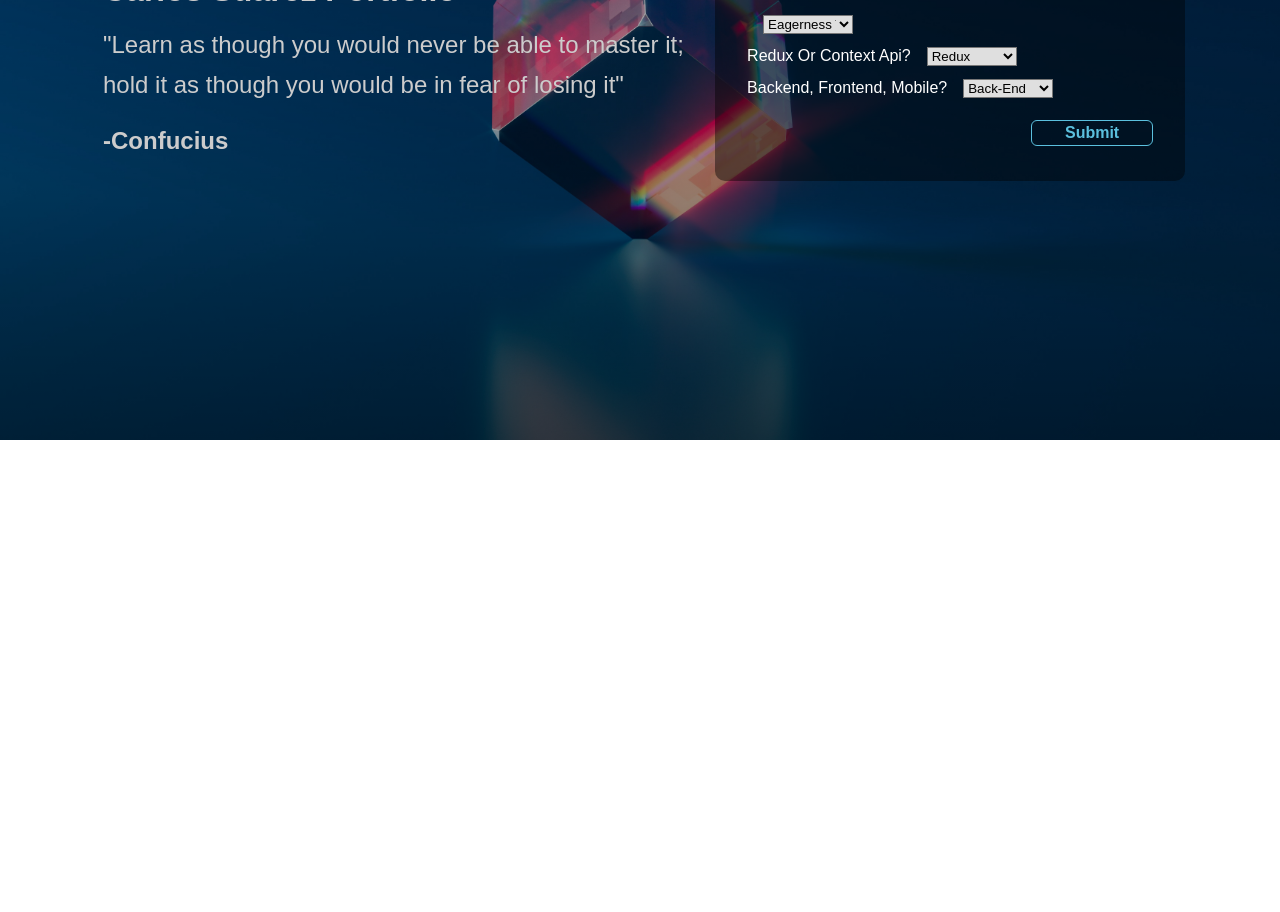
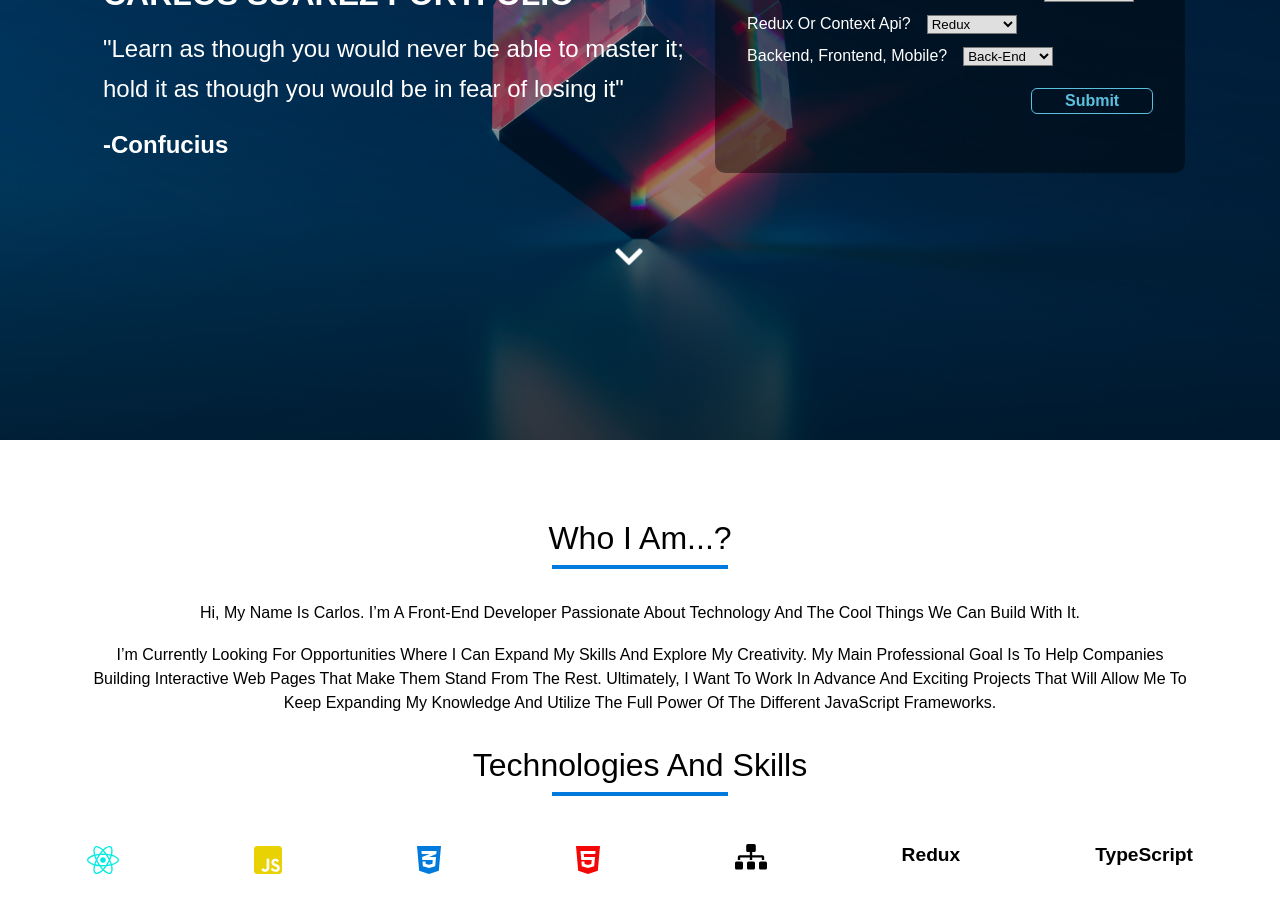
Before and after one commit to CarlosSuarezJS20/practice-react-typescript, a React (Create React App) app: page / in a window 1280 px wide. Shown: the part 360-1272 px from the top of the page. Before the commit the page ends 800 px from the top, so only its background shows below. Built offline with nearby package versions, Linux system fonts and the light colour scheme.

Commit message:
started about section

```diff
--- a/src/App.tsx
+++ b/src/App.tsx
@@ -1,12 +1,14 @@
 import React from "react";
 import Toolbar from "./components/navigation/toolbar";
 import HeroBanner from "./components/heroSection/heroBanner/heroBanner";
+import AboutSection from "./components/aboutSection/aboutSection";
 
 const App: React.FC = () => {
   return (
     <div>
       <Toolbar />
       <HeroBanner />
+      <AboutSection />
     </div>
   );
 };
--- /dev/null
+++ b/src/components/UI/loader/loader.css
@@ -0,0 +1,111 @@
+.ldsEllipsis {
+  display: inline-block;
+  position: relative;
+  width: 80px;
+  height: 80px;
+}
+.ldsEllipsis div {
+  position: absolute;
+  top: 33px;
+  width: 13px;
+  height: 13px;
+  border-radius: 50%;
+  background: rgb(194, 194, 10);
+  animation-timing-function: cubic-bezier(0, 1, 1, 0);
+}
+.ldsEllipsis div:nth-child(1) {
+  left: 8px;
+  animation: lds-ellipsis1 0.6s infinite;
+}
+.ldsEllipsis div:nth-child(2) {
+  left: 8px;
+  animation: lds-ellipsis2 0.6s infinite;
+}
+.ldsEllipsis div:nth-child(3) {
+  left: 32px;
+  animation: lds-ellipsis2 0.6s infinite;
+}
+.ldsEllipsis div:nth-child(4) {
+  left: 56px;
+  animation: lds-ellipsis3 0.6s infinite;
+}
+@keyframes lds-ellipsis1 {
+  0% {
+    transform: scale(0);
+  }
+  100% {
+    transform: scale(1);
+  }
+}
+@keyframes lds-ellipsis3 {
+  0% {
+    transform: scale(1);
+  }
+  100% {
+    transform: scale(0);
+  }
+}
+@keyframes lds-ellipsis2 {
+  0% {
+    transform: translate(0, 0);
+  }
+  100% {
+    transform: translate(24px, 0);
+  }
+}
+
+/* Second */
+.sendFormLdsEllipsis {
+  display: inline-block;
+  position: relative;
+  width: 30px;
+  height: 30px;
+}
+.sendFormLdsEllipsis div {
+  position: absolute;
+  width: 5px;
+  height: 5px;
+  border-radius: 50%;
+  background: rgb(194, 194, 10);
+  animation-timing-function: cubic-bezier(0, 1, 1, 0);
+}
+.sendFormLdsEllipsis div:nth-child(1) {
+  left: 8px;
+  animation: lds-ellipsis1 0.6s infinite;
+}
+.sendFormLdsEllipsis div:nth-child(2) {
+  left: 8px;
+  animation: lds-ellipsis2 0.6s infinite;
+}
+.sendFormLdsEllipsis div:nth-child(3) {
+  left: 32px;
+  animation: lds-ellipsis2 0.6s infinite;
+}
+.sendFormLdsEllipsis div:nth-child(4) {
+  left: 56px;
+  animation: lds-ellipsis3 0.6s infinite;
+}
+@keyframes lds-ellipsis1 {
+  0% {
+    transform: scale(0);
+  }
+  100% {
+    transform: scale(1);
+  }
+}
+@keyframes lds-ellipsis3 {
+  0% {
+    transform: scale(1);
+  }
+  100% {
+    transform: scale(0);
+  }
+}
+@keyframes lds-ellipsis2 {
+  0% {
+    transform: translate(0, 0);
+  }
+  100% {
+    transform: translate(24px, 0);
+  }
+}
--- /dev/null
+++ b/src/components/UI/loader/loader.tsx
@@ -0,0 +1,15 @@
+import React from "react";
+import "./loader.css";
+
+const MyProfileLoader: React.FC = () => {
+  return (
+    <div className={"ldsEllipsis"}>
+      <div></div>
+      <div></div>
+      <div></div>
+      <div></div>
+    </div>
+  );
+};
+
+export default MyProfileLoader;
--- /dev/null
+++ b/src/components/aboutSection/aboutSection.css
@@ -0,0 +1,64 @@
+.about-section {
+  padding: 5rem 2rem;
+  max-width: 1170px;
+  margin: 0 auto;
+  text-align: center;
+}
+
+.about-section h2 {
+  text-transform: capitalize;
+  font-weight: 300;
+}
+
+.about-section p {
+  text-transform: capitalize;
+  font-weight: 300;
+}
+
+.underline {
+  width: 11rem;
+  height: 0.25rem;
+  margin: 0.5rem auto 2rem auto;
+  background: rgb(0, 122, 221);
+}
+
+.skills-holder {
+  margin-top: 2rem;
+}
+
+.skills-icons-holder {
+  display: flex;
+  justify-content: space-between;
+  margin-top: 3rem;
+}
+
+.language-skill {
+  text-transform: capitalize;
+  font-weight: bold;
+  font-size: 1.2rem;
+}
+
+.css-about {
+  font-size: 2rem;
+  color: rgb(0, 122, 221);
+}
+
+.react-about {
+  font-size: 2rem;
+  color: rgb(4, 236, 225);
+}
+
+.html-about {
+  font-size: 2rem;
+  color: rgb(243, 7, 7);
+}
+
+.javaScritps-about {
+  font-size: 2rem;
+  color: rgb(233, 210, 4);
+}
+
+.faSitemaps-about {
+  font-size: 1.6rem;
+  color: black;
+}
--- /dev/null
+++ b/src/components/aboutSection/aboutSection.tsx
@@ -0,0 +1,49 @@
+import React from "react";
+import "./aboutSection.css";
+
+import { FontAwesomeIcon } from "@fortawesome/react-fontawesome";
+import {
+  faReact,
+  faJsSquare,
+  faCss3Alt,
+  faHtml5,
+} from "@fortawesome/free-brands-svg-icons";
+
+import { faSitemap } from "@fortawesome/free-solid-svg-icons";
+
+const AboutSection: React.FC = () => {
+  return (
+    <section className="about-section">
+      <h2>who i am...? </h2>
+      <div className="underline"></div>
+      <p>
+        Hi, my name is Carlos. I’m a front-end developer passionate about
+        technology and the cool things we can build with it.
+      </p>
+      <br />
+      <p>
+        I’m currently looking for opportunities where I can expand my skills and
+        explore my creativity. My main professional goal is to help companies
+        building interactive web pages that make them stand from the rest.
+        Ultimately, I want to work in advance and exciting projects that will
+        allow me to keep expanding my knowledge and utilize the full power of
+        the different javaScript frameworks.
+      </p>
+      <div className="skills-holder">
+        <h2>technologies and Skills</h2>
+        <div className="underline"></div>
+        <div className="skills-icons-holder">
+          <FontAwesomeIcon icon={faReact} className="react-about" />
+          <FontAwesomeIcon icon={faJsSquare} className="javaScritps-about" />
+          <FontAwesomeIcon icon={faCss3Alt} className="css-about" />
+          <FontAwesomeIcon icon={faHtml5} className="html-about" />
+          <FontAwesomeIcon icon={faSitemap} className="faSitemaps-about" />
+          <span className="language-skill">redux</span>
+          <span className="language-skill">typeScript</span>
+        </div>
+      </div>
+    </section>
+  );
+};
+
+export default AboutSection;
--- a/src/components/heroSection/heroBanner/heroBanner.css
+++ b/src/components/heroSection/heroBanner/heroBanner.css
@@ -16,6 +16,7 @@
 
 .hero-content h2 {
   font-size: 1.5rem;
+  text-transform: uppercase;
   color: #ccc;
 }
 
@@ -23,7 +24,6 @@
   margin-top: 1rem;
   color: #ccc;
   font-size: 1rem;
-  line-height: 1.5rem;
 }
 
 .confucius {
@@ -33,6 +33,21 @@
 .logo-holder {
   width: 150px;
   margin: 0 auto;
+}
+
+.arrow-holder {
+  width: 50px;
+  margin: 1rem auto;
+}
+
+.arrow-down {
+  color: white;
+  font-size: 2rem;
+  animation: updown 2s ease infinite;
+}
+
+.arrow-down:hover {
+  color: rgb(250, 90, 223);
 }
 
 @media (min-width: 600px) {
@@ -59,12 +74,12 @@
 
   .hero-content h2 {
     font-size: 2rem;
-    color: #ccc;
+    color: white;
   }
 
   .hero-content p {
     margin-top: 1rem;
-    color: #ccc;
+    color: white;
     font-size: 1.5rem;
     line-height: 2.5rem;
   }
@@ -79,4 +94,25 @@
   .hero-header {
     text-align: left;
   }
+
+  .arrow-holder {
+    width: 50px;
+    margin: 5rem auto;
+  }
 }
+
+/* animation  */
+
+@keyframes updown {
+  0% {
+    transform: translateY(-50%);
+  }
+
+  50% {
+    transform: translateY(50%);
+  }
+
+  100% {
+    transform: translateY(-50%);
+  }
+}
--- a/src/components/heroSection/heroBanner/heroBanner.tsx
+++ b/src/components/heroSection/heroBanner/heroBanner.tsx
@@ -3,6 +3,9 @@ import "./heroBanner.css";
 
 import Logo from "../../logo/logo";
 import SurveyBox from "../../surveybox/surveybox";
+
+import { FontAwesomeIcon } from "@fortawesome/react-fontawesome";
+import { faChevronDown } from "@fortawesome/free-solid-svg-icons";
 
 const HeroBanner: React.FC = () => {
   return (
@@ -23,6 +26,9 @@ const HeroBanner: React.FC = () => {
         </div>
         <SurveyBox />
       </div>
+      <div className={"arrow-holder"}>
+        <FontAwesomeIcon icon={faChevronDown} className={"arrow-down"} />
+      </div>
     </header>
   );
 };
--- a/src/components/surveybox/surveybox.css
+++ b/src/components/surveybox/surveybox.css
@@ -41,6 +41,17 @@ button:hover {
   color: white;
 }
 
+.loader-holder {
+  width: 80px;
+  margin: 4rem auto;
+}
+
+.total-participants {
+  text-align: right;
+  color: #ccc;
+  font-size: 0.6rem;
+}
+
 @media (min-width: 890px) {
   .surveybox-container {
     width: 800px;
--- a/src/components/surveybox/surveybox.tsx
+++ b/src/components/surveybox/surveybox.tsx
@@ -1,17 +1,21 @@
 import React, { useRef, useState } from "react";
+
+import Loader from "../UI/loader/loader";
+
 import axios from "axios";
 import "./surveybox.css";
 
 const DB_URL: string =
-  "https://typescript-react-portfolio-default-rtdb.firebaseio.com";
+  "https://typescript-react-portfolio-default-rtdb.firebaseio.com/";
 
-export interface surveryAnswer {
+interface surveryAnswer {
   id: number;
   answers: string[];
 }
 
 const SurveyBox: React.FC = () => {
   const [surveyUserAnswers, setSurveyUserAnswers] = useState<surveryAnswer>();
+  const [loading, setLoading] = useState(false);
   const programmingQRef = useRef<HTMLSelectElement>(null);
   const skillsQRef = useRef<HTMLSelectElement>(null);
   const stateManagementQRef = useRef<HTMLSelectElement>(null);
@@ -19,6 +23,7 @@ const SurveyBox: React.FC = () => {
 
   const onSubmitSurvey = (e: React.FormEvent): void => {
     e.preventDefault();
+    setLoading((prevLoading) => !prevLoading);
     setSurveyUserAnswers({
       id: Math.random(),
       answers: [
@@ -28,18 +33,26 @@ const SurveyBox: React.FC = () => {
         programmerTypeQRef.current!.value,
       ],
     });
+
     axios
-      .post(`${DB_URL}/user-answers.json`, surveyUserAnswers)
+      .post(`${DB_URL}/users-answers.json`, surveyUserAnswers)
       .then((res) => {
-        console.log(res);
+        setLoading((prevLoading) => !prevLoading);
       })
       .catch((error) => {
         console.log(error);
+        setLoading((prevLoading) => !prevLoading);
       });
   };
 
   return (
     <div className="surveybox-container">
+      {loading ? (
+        <div className={"loader-holder"}>
+          <Loader />
+        </div>
+      ) : (
+        <React.Fragment>
           <h2>Quick survey!</h2>
           <form action="submit">
             <label>favorite programming framework?</label>
@@ -50,11 +63,13 @@ const SurveyBox: React.FC = () => {
               <option value="None of the above">None of the above</option>
             </select>
             <br></br>
-        <label>What do you look for in a junior developer?</label>
+            <label>what a junior developer should have?</label>
             <select ref={skillsQRef} name="skills">
               <option value="Eagerness to lear">Eagerness to learn</option>
               <option value="CS Degree">CS Degree</option>
-          <option value="Commercial experience">Commercial experience</option>
+              <option value="Commercial experience">
+                Commercial experience
+              </option>
               <option value="Portfolio">Portfolio</option>
             </select>
             <br></br>
@@ -73,6 +88,8 @@ const SurveyBox: React.FC = () => {
             <br></br>
             <button onClick={onSubmitSurvey}>submit</button>
           </form>
+        </React.Fragment>
+      )}
     </div>
   );
 };
--- a/src/index.css
+++ b/src/index.css
@@ -15,6 +15,16 @@ a {
   cursor: pointer;
 }
 
+h1,
+h2,
+h3 {
+  font-size: 2rem;
+}
+
+p {
+  line-height: 1.5rem;
+}
+
 img {
   width: 100%;
   display: block;
```
Lines whose indentation alone changed are shown as unchanged.
